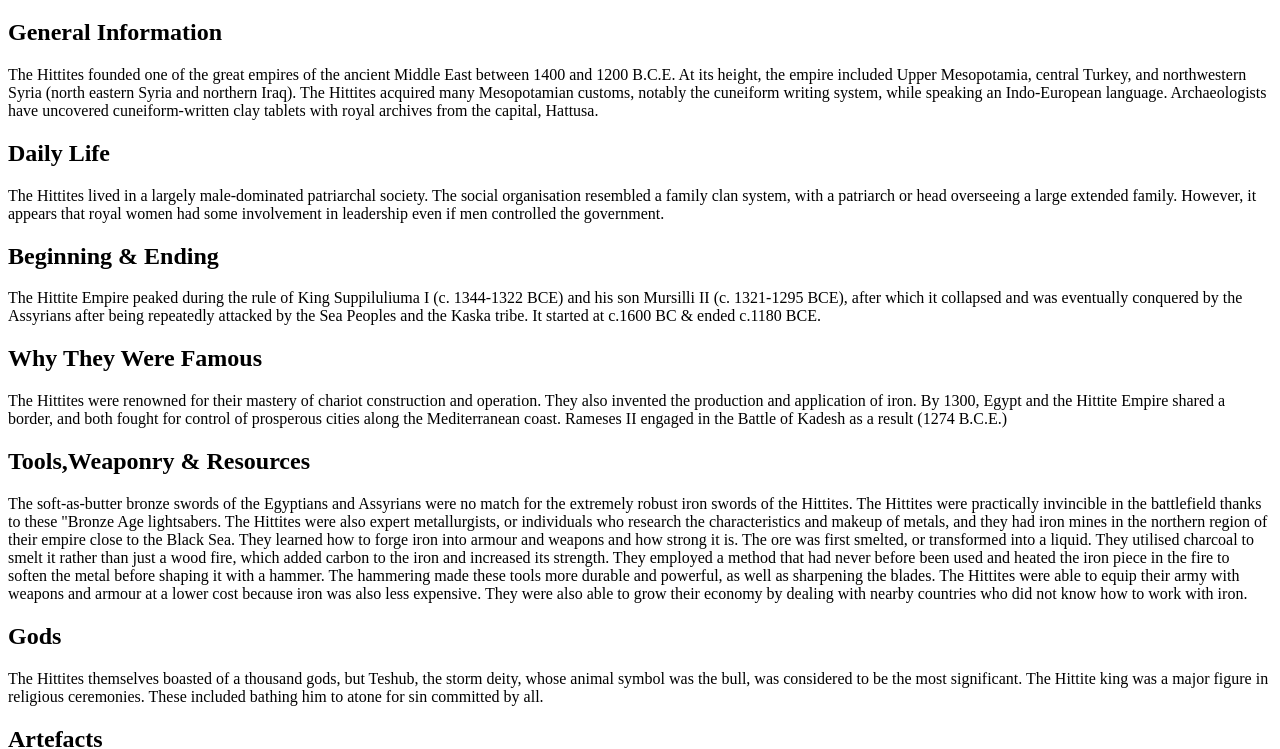
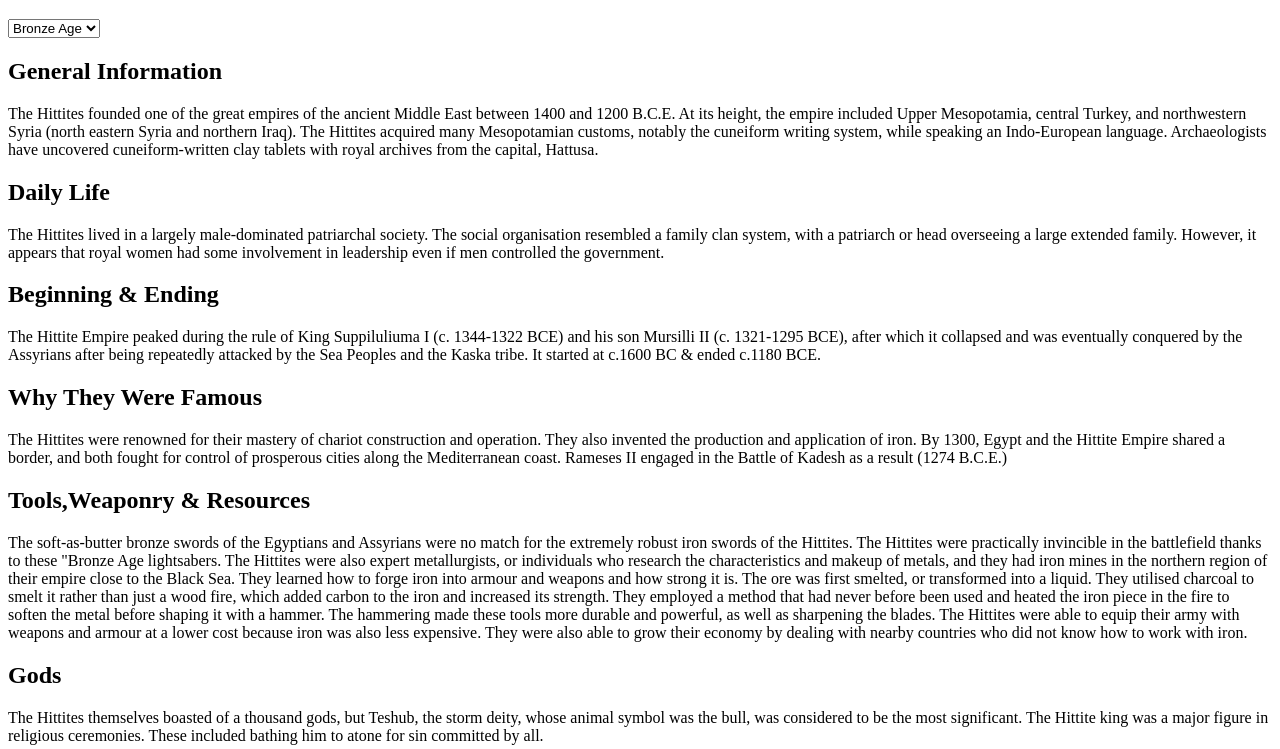
Before and after one commit to Nerd2WebWizard/Website1, a plain HTML site: page Index.html in a window 1280 px wide. Shown: the part 61-810 px from the top of the page. Drawn offline with Linux system fonts and the light colour scheme.

Commit message:
Update Index.html

```diff
--- a/Index.html
+++ b/Index.html
@@ -4,6 +4,8 @@
     <h1>The Hittites</h1>
 </head>
 <body>
+ <form > <select name="Different Periods Of TIme" onChange="window.open(this.options[this.selectedIndex].value,'_self')"> <option value="https://nerd2webwizard.github.io/Website1/Index.html ">Bronze Age</option> <option value="http://127.0.0.1:5500/Index2.html">Iron Age</option> </select> </form>
+</select>
 <h2> General Information</h2>
 <p>The Hittites founded one of the great empires of the ancient Middle East between 1400 and 1200 B.C.E. At its height, the empire included Upper Mesopotamia, central Turkey, and northwestern Syria (north eastern Syria and northern Iraq). The Hittites acquired many Mesopotamian customs, notably the cuneiform writing system, while speaking an Indo-European language. Archaeologists have uncovered cuneiform-written clay tablets with royal archives from the capital, Hattusa.</p>
 <h2>Daily Life</h2>
```
